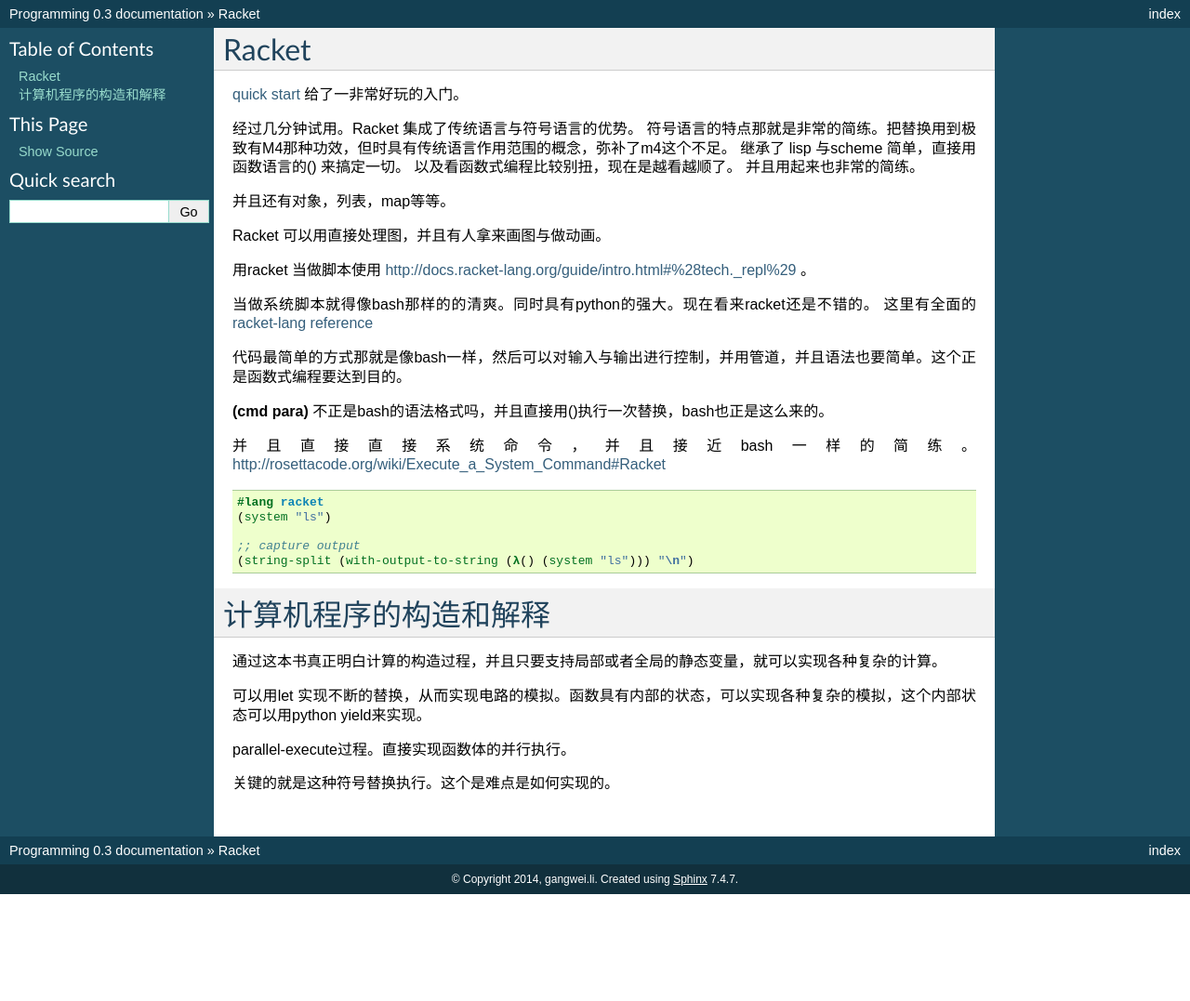
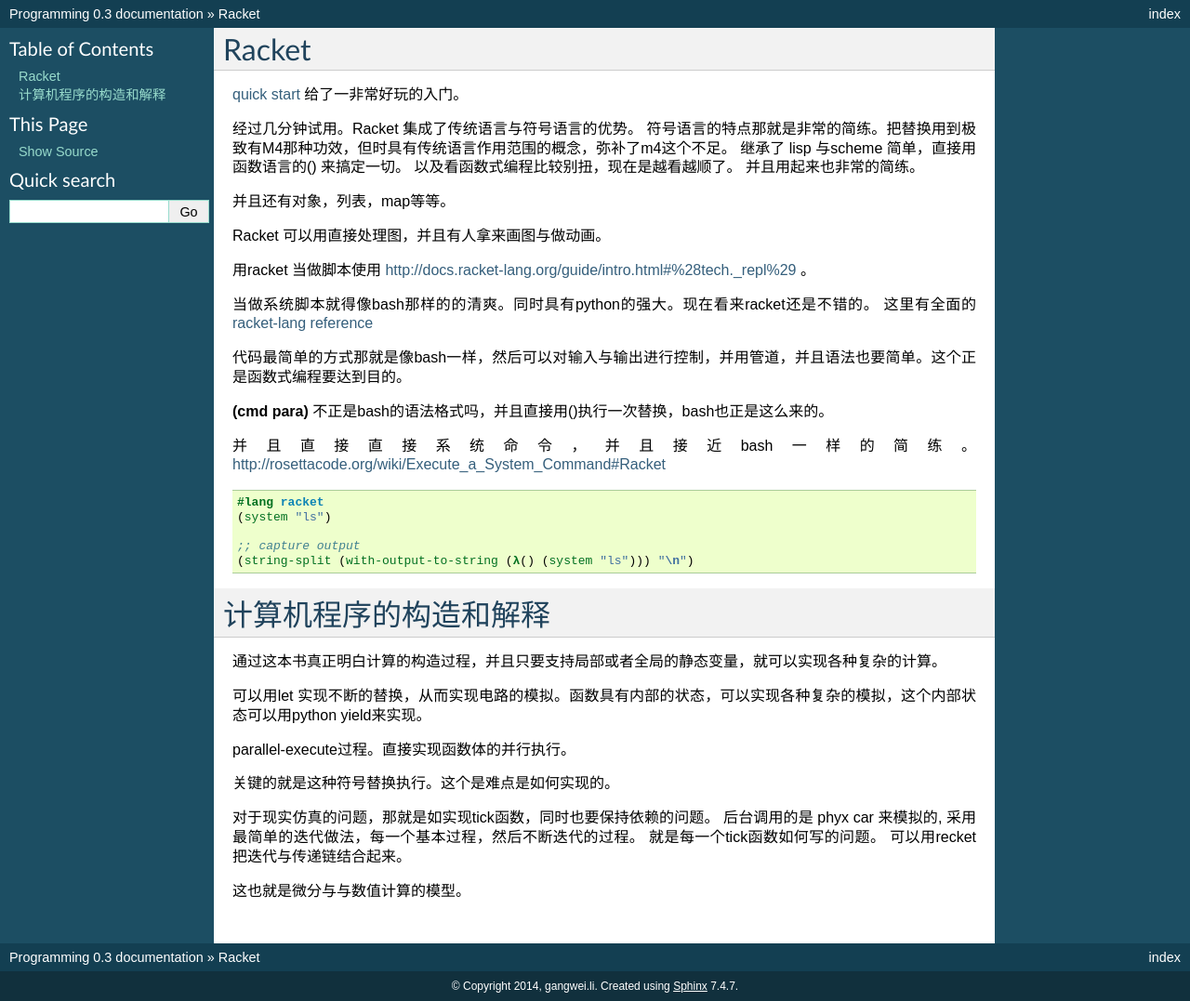
Before and after one commit to gwli/Programming, a Sphinx documentation site: the page built from source/content/Stage_1/Racket.rst, in a window 1280 px wide. Shown: the whole page at 93% size. Built offline with Sphinx 7.4.7, drawn with Linux system fonts in a browser that asks for light colours; before the commit the page ends 962 px from its top, so only the background shows below that.

Commit message:
计算的构架

```diff
--- a/source/content/Stage_1/Racket.rst
+++ b/source/content/Stage_1/Racket.rst
@@ -41,3 +41,9 @@
 parallel-execute过程。直接实现函数体的并行执行。
 
 关键的就是这种符号替换执行。这个是难点是如何实现的。
+
+对于现实仿真的问题，那就是如实现tick函数，同时也要保持依赖的问题。
+后台调用的是 phyx car 来模拟的, 采用最简单的迭代做法，每一个基本过程，然后不断迭代的过程。
+就是每一个tick函数如何写的问题。 可以用recket 把迭代与传递链结合起来。
+
+这也就是微分与与数值计算的模型。
```
